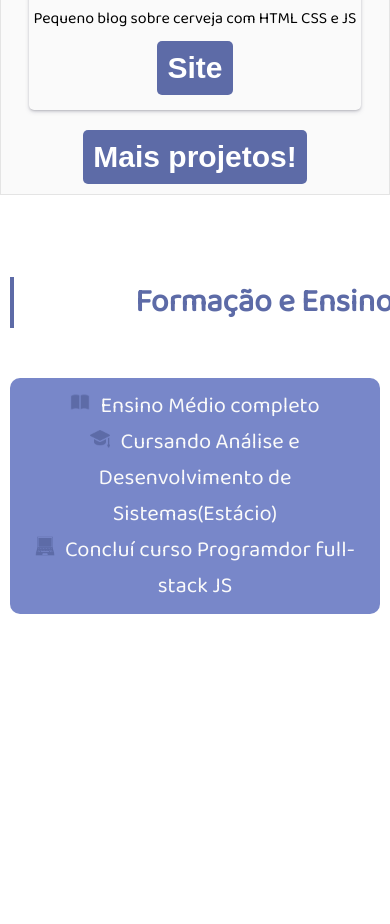
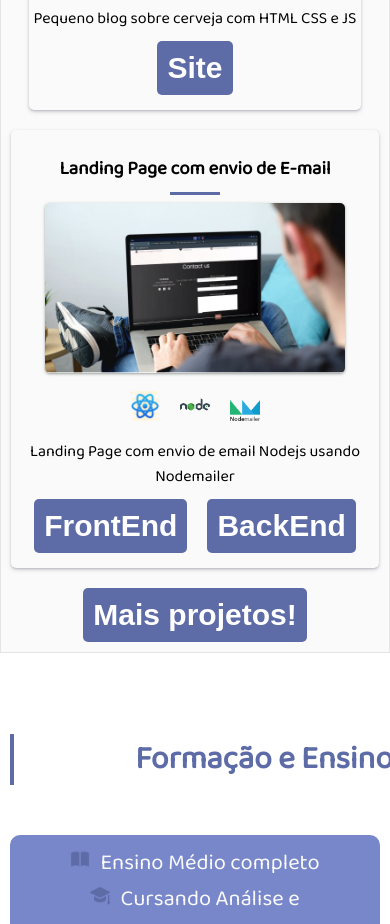
Before and after one commit to Diego0liver/DiegoDev, a React (Create React App) app: page / in a window 390 px wide. Shown: the part 7620-8544 px from the top of the page. Before the commit the page ends 8360 px from the top, so only its background shows below. Built offline with nearby package versions, Linux system fonts and the light colour scheme.

Commit message:
newProject

```diff
--- a/src/Home/Projetos.js
+++ b/src/Home/Projetos.js
@@ -18,6 +18,8 @@ import Beer from '../img/beer.png'
 import Taghtml from '../img/html.png'
 import Css from '../img/css.png'
 import Js from '../img/js.png'
+import Mailer from '../img/mai.png'
+import MailerFoto from '../img/mailer.png'
 
 
 
@@ -162,6 +164,24 @@ const Projetos = () => {
       </div>
 
 
+      <div className='card'>
+       <h3>Landing Page com envio de E-mail</h3>
+       <hr />
+       <img alt='react' className='img' src={MailerFoto} ></img>
+       <div>
+       <img alt='react' style={{width:30, margin:10}} src={ReactJs} ></img>
+       <img alt='ts' style={{width:30, margin:10}} src={NodeJs} ></img>
+       <img alt='ts' style={{width:30, margin:10}} src={Mailer} ></img>
+       </div>
+       Landing Page com envio de email Nodejs usando Nodemailer
+       <div className='btns'>
+       <a href='https://github.com/Diego0liver/EnvioDeEmailFrontEndJs'><button>FrontEnd</button></a>
+        <a href='https://github.com/Diego0liver/EnvioDeEmailBackEndJs'><button>BackEnd</button></a>
+       </div>
+      </div>
+
+
+
      </div>
 
      <a href='https://github.com/Diego0liver?tab=repositories'><button className='mais-proj'>Mais projetos!</button></a>
--- a/src/index.css
+++ b/src/index.css
@@ -16,3 +16,15 @@ h1{
   background-color: #5d6ba7;
   border-radius:100px;
 }
+
+@media only screen and (max-width: 1200px){
+  ::-webkit-scrollbar{
+    background-color: #fafafa;
+    width: 10px;
+  }
+  ::-webkit-scrollbar-thumb{
+    background-color: #5d6ba7;
+    border-radius:100px;
+  }
+
+}
```
Also changed, not shown: src/img/mai.png (added), src/img/mailer.png (added).
